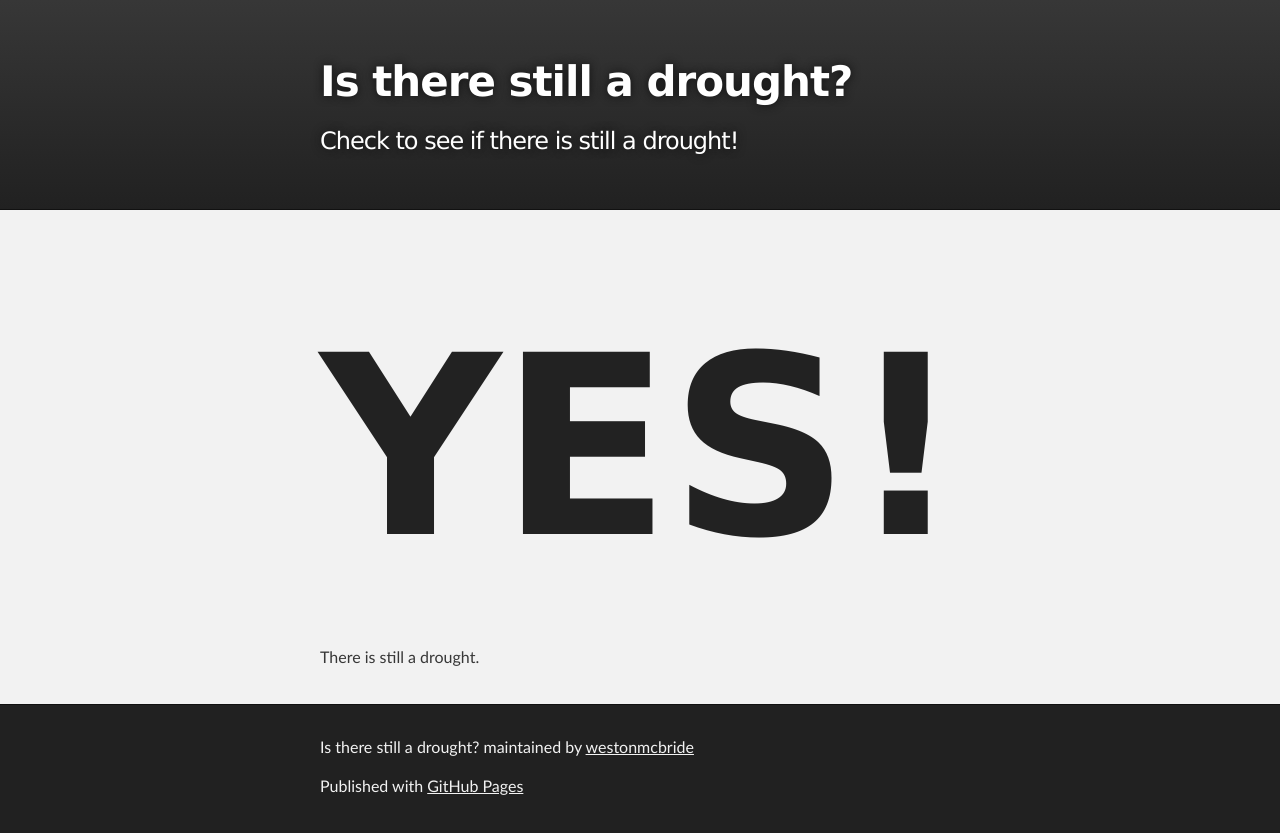
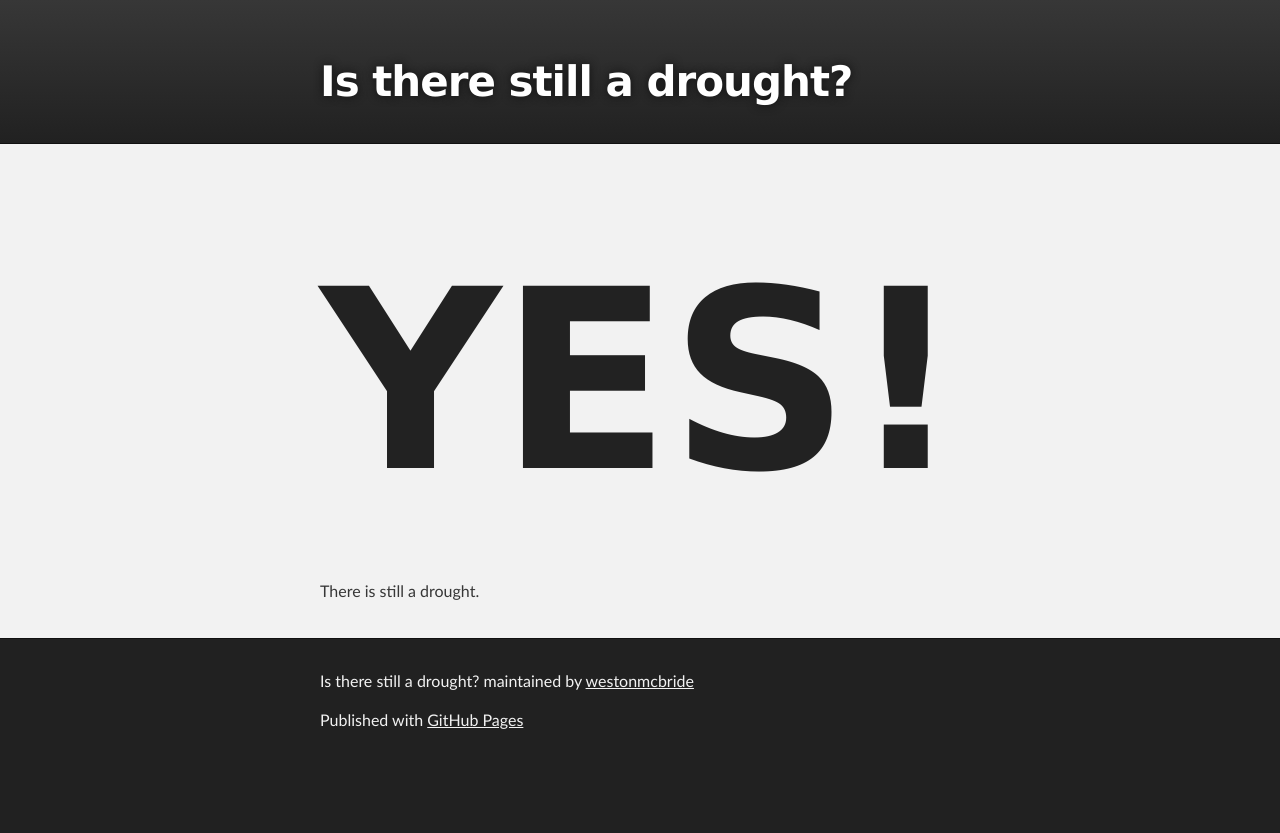
Before and after one commit to westonmcbride/DroughtSingleServing, a plain HTML site: page index.html in a window 1280 px wide. After the commit the page ends 800 px from the top, so only its background shows below. Drawn offline with Linux system fonts and the light colour scheme.

Commit message:
Update index.html

```diff
--- a/index.html
+++ b/index.html
@@ -19,7 +19,6 @@
 
 
           <h1 id="project_title">Is there still a drought?</h1>
-          <h2 id="project_tagline">Check to see if there is still a drought!</h2>
 
 
         </header>
```
